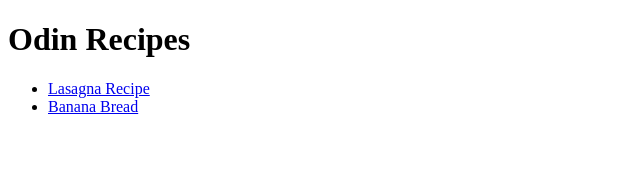
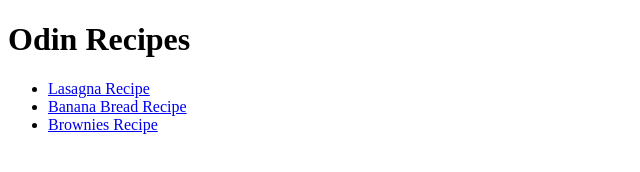
Before and after one commit to pupi-29/odin-recipes, a plain HTML site: page index.html in a window 1280 px wide. Shown: the whole page, without its empty margins (0-640 px from the left). Drawn offline with Linux system fonts and the light colour scheme.

Commit message:
Add a link to brownies.html

```diff
--- a/index.html
+++ b/index.html
@@ -9,7 +9,8 @@
         <h1>Odin Recipes</h1>
         <ul>
             <li><a href="./recipes/lasagna.html">Lasagna Recipe</a></li>
-            <li><a href="./recipes/banana-bread.html">Banana Bread</a></li>
+            <li><a href="./recipes/banana-bread.html">Banana Bread Recipe</a></li>
+            <li><a href="./recipes/brownies.html">Brownies Recipe</a></li>
         </ul>
 
     </body>
```
